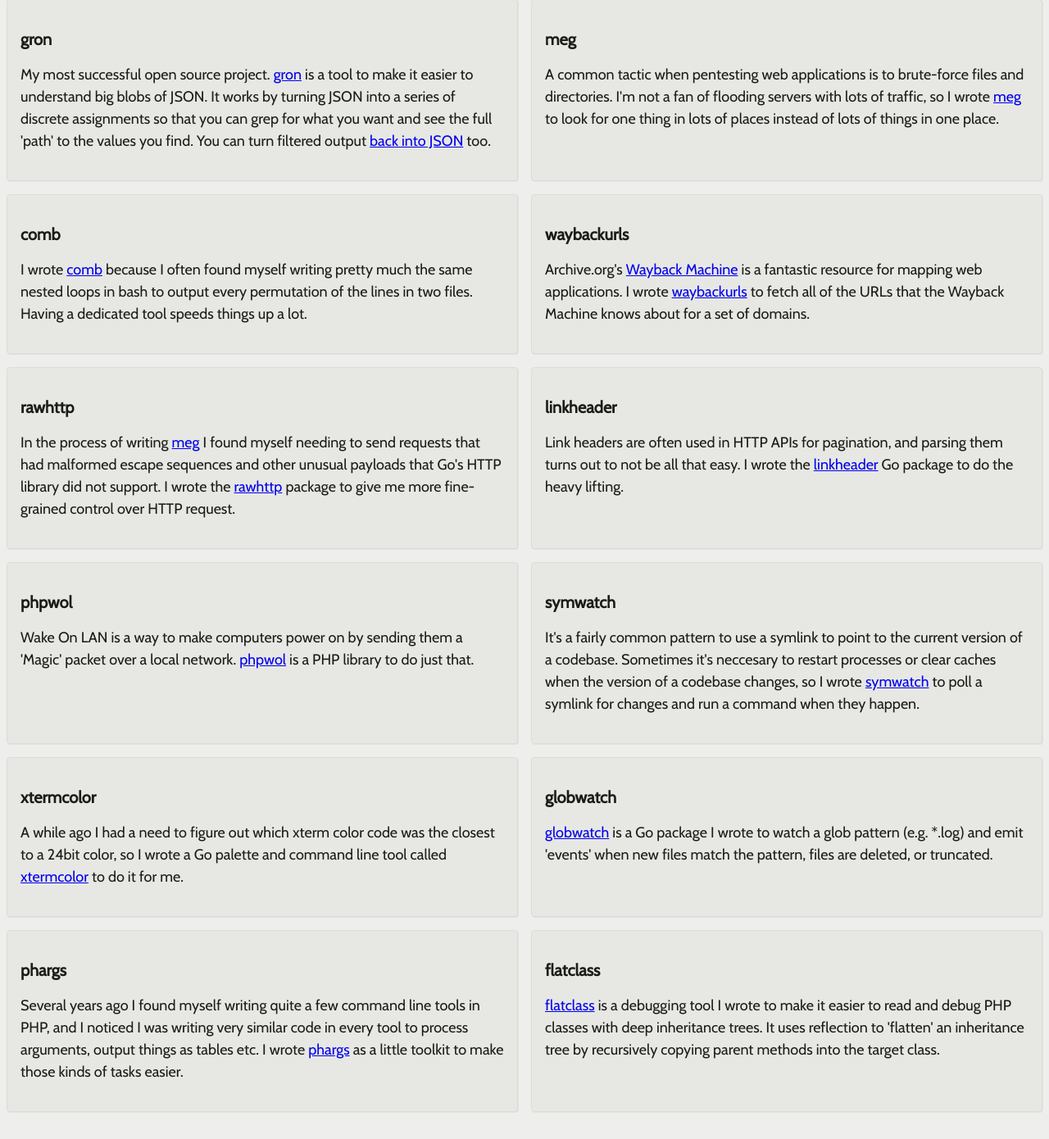
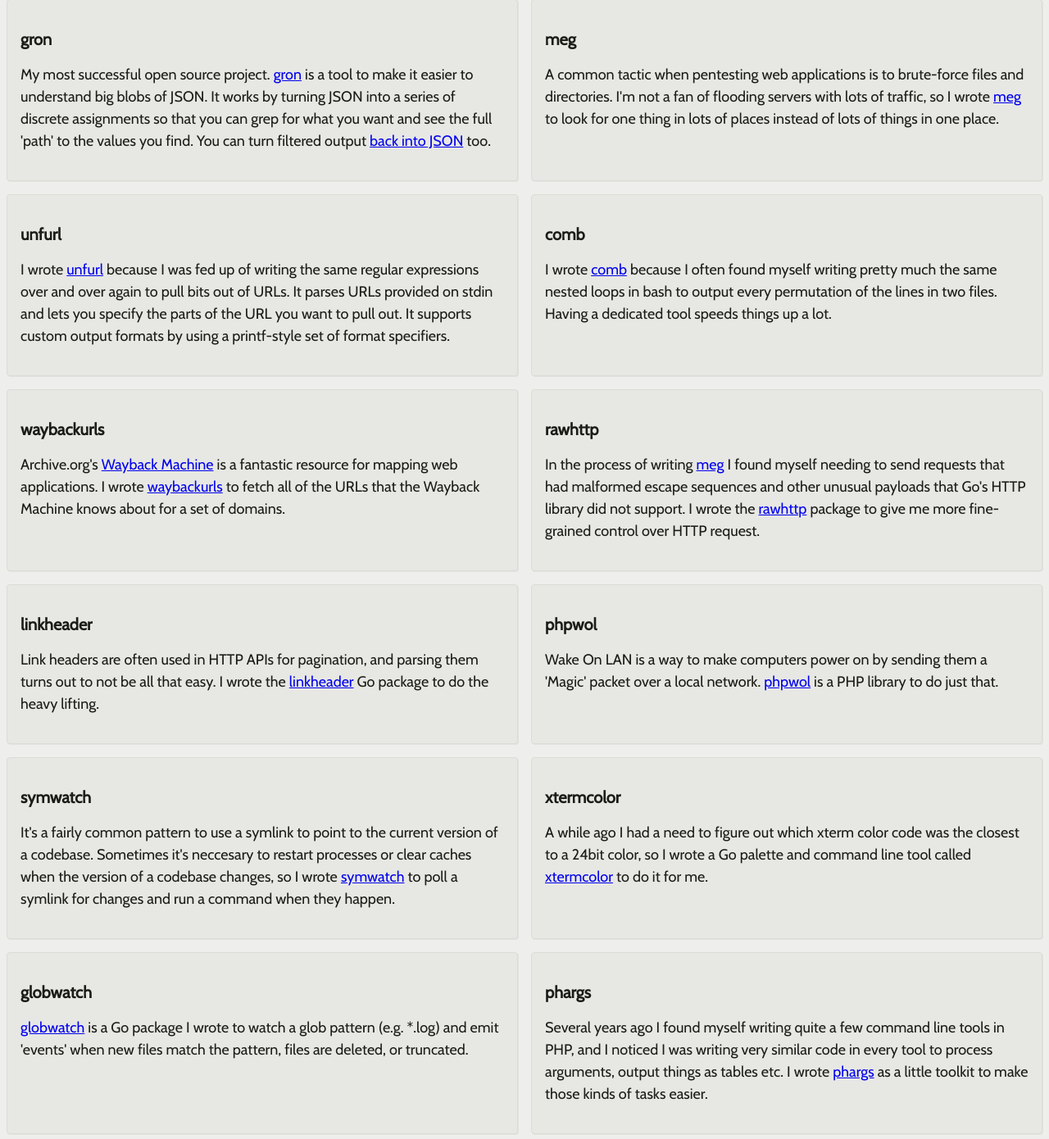
Before and after one commit to tomnomnom/tomhudson.co.uk, a PHP site: page / in a window 1280 px wide. Shown: the part 448-1838 px from the top of the page at 82% size. Run offline with PHP 8.4, Linux system fonts and the light colour scheme.

Commit message:
Adds unfurl project

```diff
--- a/public/index.php
+++ b/public/index.php
@@ -89,7 +89,16 @@ function e($str){
                     <h3>meg</h3>
                     <p>
                         A common tactic when pentesting web applications is to brute-force files and directories. I'm not a fan of flooding servers
-                        with lots of traffic, so I wrote <a href=#>meg</a> to look for one thing in lots of places instead of lots of things in one place.
+                        with lots of traffic, so I wrote <a href=https://github.com/tomnomnom/meg>meg</a> to look for one thing in lots of places instead of lots of things in one place.
+                    </p>
+                </div>
+
+                <div class="project box">
+                    <h3>unfurl</h3>
+                    <p>
+                        I wrote <a href=https://github.com/tomnomnom/unfurl>unfurl</a> because I was fed up of writing the same regular expressions over and over again to pull bits out of URLs.
+                        It parses URLs provided on stdin and lets you specify the parts of the URL you want to pull out. It supports custom output formats by using a printf-style set of format
+                        specifiers.
                     </p>
                 </div>
 
```
